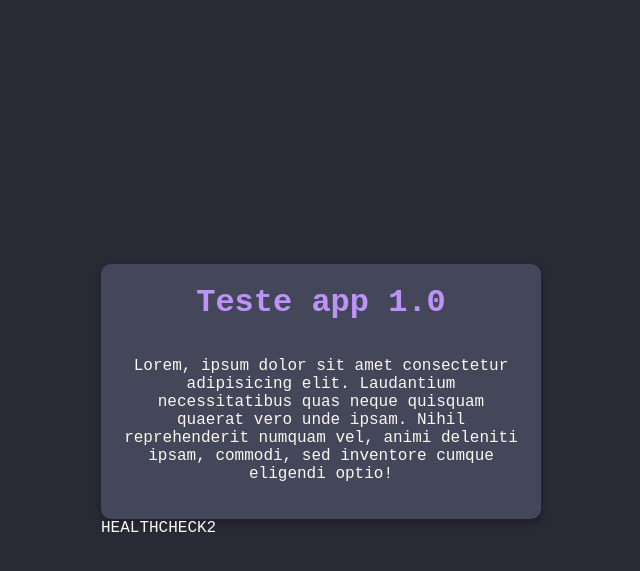
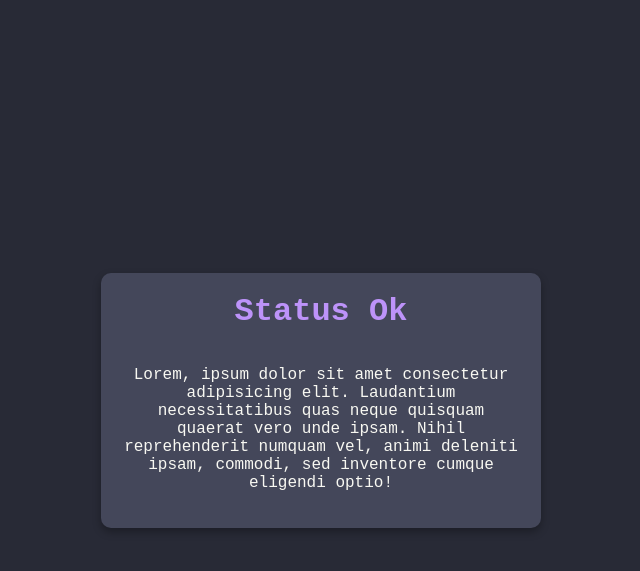
Before and after one commit to renatoroberto25/crud-app, a Flask app: page /healtcheck in a window 1280 px wide. Shown: the top 571 px of the page, without its empty margins (319-959 px from the left). Run offline with Flask 3, Linux system fonts and the light colour scheme.

Commit message:
Aparentemente finalizei, agora só polir. 2

```diff
--- a/templates/healtcheck.html
+++ b/templates/healtcheck.html
@@ -1,15 +1,11 @@
 {% extends 'base.html' %}
 {% block head %}
-<title>Healthcheck</title>
+<title> Healthcheck </title>
 {% endblock %}
 {% block body %}
 <body>
     <div class="content">
-        <h1>Teste app 1.0</h1>
+        <h1>Status Ok</h1>
         <p>Lorem, ipsum dolor sit amet consectetur adipisicing elit. Laudantium necessitatibus quas neque quisquam quaerat vero unde ipsam. Nihil reprehenderit numquam vel, animi deleniti ipsam, commodi, sed inventore cumque eligendi optio!</p>
     </div>
-
-    <footer>
-        HEALTHCHECK2
-    </footer>
-    {% endblock %}
+{% endblock %}
--- a/templates/index.html
+++ b/templates/index.html
@@ -8,7 +8,6 @@
         {% if tasks | length < 1 %}
         <h3> Não há tarefas, crie uma aqui</h3>
         {% else %}
-
         <table>
             <tr>
                 <th>Task</th>
```
Also changed, not shown: app.py (+5 -5 lines), README.md, instance/database.db.
